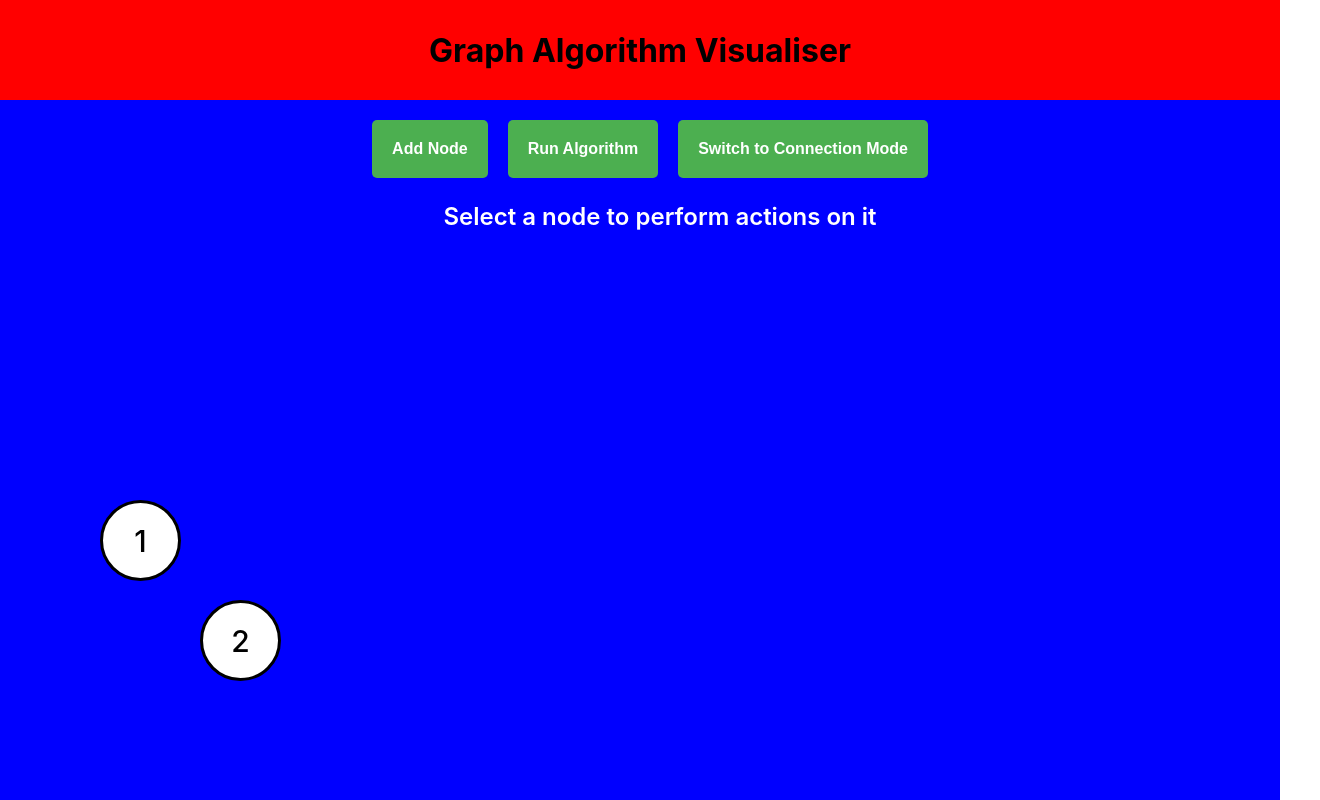
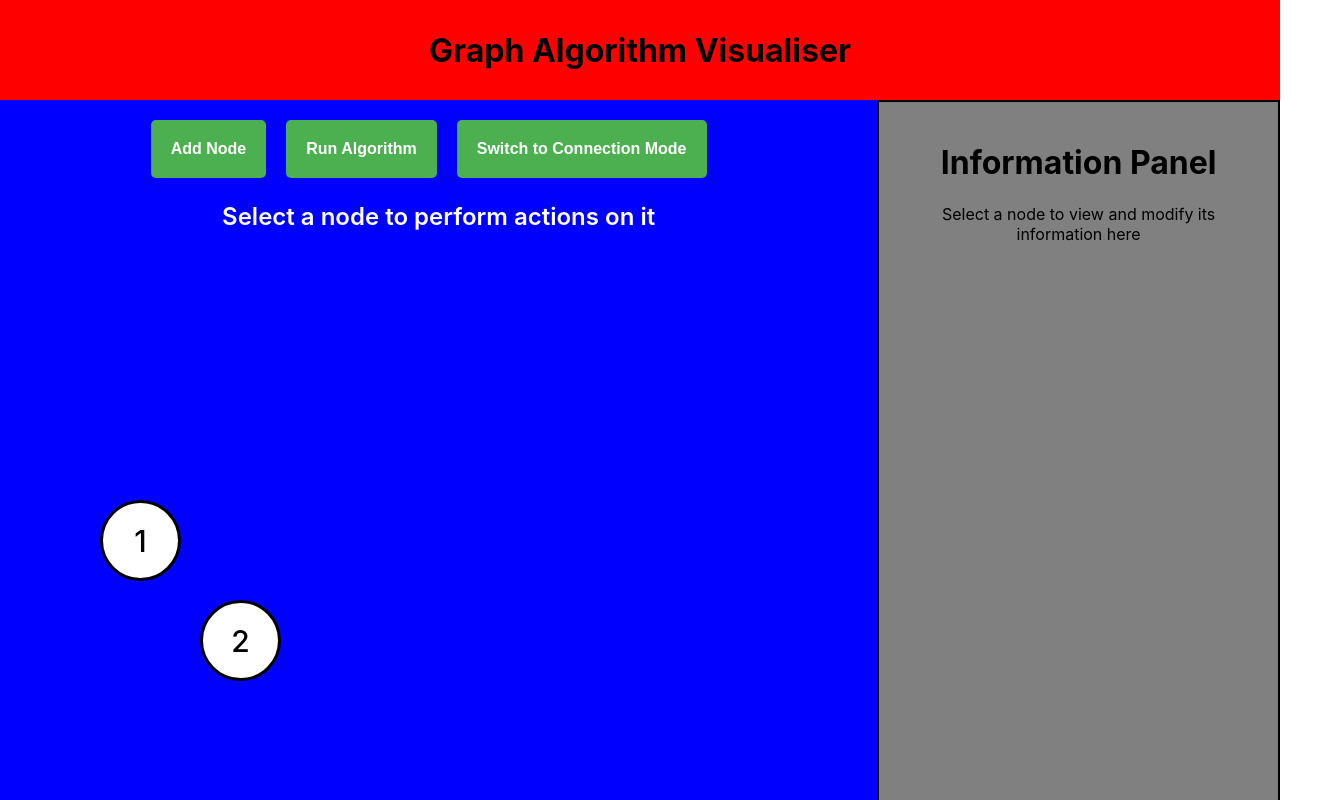
Before and after one commit to Michael-Shep/Graph-Algorithms, a React (Create React App) app in the folder graph-algorithms/: page / in a window 1280 px wide. Shown: the top 800 px of the page, 1320 px wide, since content can reach past the window. Built offline with nearby package versions, Linux system fonts and the light colour scheme.

Commit message:
Added information panel to screen which will display information about the currently selected object

```diff
--- a/graph-algorithms/src/components/App/App.css
+++ b/graph-algorithms/src/components/App/App.css
@@ -16,9 +16,16 @@
 }
 
 #body {
+  width: 100%;
+  height: 100%;
+  display: flex;
+  flex-direction: row;
+}
+
+#graphDisplay {
   padding: 20px;
   height: 100%;
-  width: 100%;
+  width: 70%;
 }
 
 .buttonStyle {
--- a/graph-algorithms/src/components/App/App.tsx
+++ b/graph-algorithms/src/components/App/App.tsx
@@ -1,10 +1,11 @@
-import React, { useState, useEffect, MouseEvent } from 'react';
+import React, { useState, useEffect, MouseEvent, useRef } from 'react';
 import { connect } from 'react-redux';
 import './App.css';
 import Node, { NodeData } from '../Node/Node';
 import Connection, { ConnectionData } from '../Connection/Connection';
 import store, { NodeState } from '../../helpers/ReduxStore';
 import Constants from '../../helpers/Constants';
+import InformationPanel from '../InformationPanel/InformationPanel';
 
 interface AppProps {
   nodes: NodeData[];
@@ -17,6 +18,8 @@ enum InteractionMode {
 }
 
 const App = (props: AppProps) => {
+  const graphDisplay = useRef<HTMLDivElement>(null);
+
   const [interactionMode, setInteractionMode] = useState<InteractionMode>(
     InteractionMode.NODE
   );
@@ -31,11 +34,23 @@ const App = (props: AppProps) => {
 
   useEffect(() => {
     document.addEventListener('mousemove', (mouseEvent) => {
+      const element = graphDisplay.current;
+      if (
+        element !== null &&
+        mouseEvent.pageX - Constants.NODE_SIZE >= element!.clientLeft &&
+        mouseEvent.pageX + Constants.NODE_SIZE <=
+          element!.offsetLeft + element!.clientWidth &&
+        mouseEvent.pageY - Constants.NODE_SIZE >= element!.clientTop &&
+        mouseEvent.pageY + Constants.NODE_SIZE <=
+          element!.offsetTop + element!.clientHeight
+      ) {
+        console.log('Code Working');
         store.dispatch({
           type: 'MOVE-NODE',
           xPosition: mouseEvent.pageX,
           yPosition: mouseEvent.pageY,
         });
+      }
     });
   }, []);
 
@@ -104,7 +119,8 @@ const App = (props: AppProps) => {
       <div id="header">
         <h1>Graph Algorithm Visualiser</h1>
       </div>
-      <div id="body" onClick={clickHandler}>
+      <div id="body">
+        <div id="graphDisplay" onClick={clickHandler} ref={graphDisplay}>
           <button onClick={addButtonHandler} className="buttonStyle">
             Add Node
           </button>
@@ -132,6 +148,8 @@ const App = (props: AppProps) => {
             <Node nodeData={nodeData} key={index} />
           ))}
         </div>
+        <InformationPanel />
+      </div>
     </div>
   );
 };
--- a/graph-algorithms/src/components/Connection/Connection.tsx
+++ b/graph-algorithms/src/components/Connection/Connection.tsx
@@ -1,4 +1,4 @@
-import React, { useEffect } from 'react';
+import React from 'react';
 import { NodeData } from '../Node/Node';
 import './Connection.css';
 import Constants from '../../helpers/Constants';
@@ -13,10 +13,6 @@ interface ConnectionProps {
 }
 
 const Connection = (connectionProps: ConnectionProps) => {
-  useEffect(() => {
-    console.log('Redrawing Connection');
-  });
-
   const getNodeCenterPosition = (position: number): number => {
     return position + Constants.NODE_SIZE / 2;
   };
--- /dev/null
+++ b/graph-algorithms/src/components/InformationPanel/InformationPanel.css
@@ -0,0 +1,7 @@
+#panel {
+  width: 30%;
+  height: 100%;
+  background-color: gray;
+  border: 2px solid black;
+  padding: 20px;
+}
--- /dev/null
+++ b/graph-algorithms/src/components/InformationPanel/InformationPanel.tsx
@@ -0,0 +1,46 @@
+import React from 'react';
+import './InformationPanel.css';
+import { NodeData } from '../Node/Node';
+import { connect } from 'react-redux';
+import store, { NodeState } from '../../helpers/ReduxStore';
+
+interface InformationPanelProps {
+  nodes: NodeData[];
+  selectedNodeIndex: number;
+}
+
+const InformationPanel = (props: InformationPanelProps) => {
+  const getTitleText = () => {
+    if (props.selectedNodeIndex !== -1) {
+      return 'Node ' + props.selectedNodeIndex;
+    } else {
+      return 'Information Panel';
+    }
+  };
+
+  const getBody = () => {
+    if (props.selectedNodeIndex === -1) {
+      return <div> Select a node to view and modify its information here</div>;
+    }
+
+    return (
+      <div>
+        <p>Value: {props.nodes[props.selectedNodeIndex].value}</p>
+      </div>
+    );
+  };
+
+  return (
+    <div id="panel">
+      <h1>{getTitleText()}</h1>
+      {getBody()}
+    </div>
+  );
+};
+
+const mapStateToProps = (state: NodeState) => ({
+  nodes: state.nodes,
+  selectedNodeIndex: state.selectedNodeIndex,
+});
+
+export default connect(mapStateToProps)(InformationPanel);
--- a/graph-algorithms/src/helpers/ReduxStore.tsx
+++ b/graph-algorithms/src/helpers/ReduxStore.tsx
@@ -5,6 +5,7 @@ import Constants from './Constants';
 export interface NodeState {
   nodes: NodeData[];
   connectionIndexes: number[][];
+  selectedNodeIndex: number;
 }
 
 export interface NodeAction {
@@ -16,14 +17,13 @@ export interface NodeAction {
   endNodeIndex?: number;
 }
 
-let currentSelectedNodeIndex: number = -1;
-
 const initialState: NodeState = {
   nodes: [
     { xPosition: 100, yPosition: 500, value: 1, selected: false },
     { xPosition: 200, yPosition: 600, value: 2, selected: false },
   ],
   connectionIndexes: [],
+  selectedNodeIndex: -1,
 };
 
 const handleSelectNode = (state: NodeState, action: NodeAction): NodeState => {
@@ -32,6 +32,7 @@ const handleSelectNode = (state: NodeState, action: NodeAction): NodeState => {
   }
 
   let selectedIndex = -1;
+  let selectedNodeIndex = -1;
   state.nodes.forEach((node, index) => {
     if (
       node.xPosition <= action.xPosition! &&
@@ -40,10 +41,10 @@ const handleSelectNode = (state: NodeState, action: NodeAction): NodeState => {
       node.yPosition + Constants.NODE_SIZE >= action.yPosition!
     ) {
       selectedIndex = index;
-      if (currentSelectedNodeIndex === -1) {
-        currentSelectedNodeIndex = index;
+      if (state.selectedNodeIndex === -1) {
+        selectedNodeIndex = index;
       } else {
-        currentSelectedNodeIndex = -1;
+        selectedNodeIndex = -1;
       }
     }
   });
@@ -59,6 +60,7 @@ const handleSelectNode = (state: NodeState, action: NodeAction): NodeState => {
         ...state.nodes.slice(selectedIndex + 1),
       ],
       connectionIndexes: state.connectionIndexes,
+      selectedNodeIndex: selectedNodeIndex,
     };
   }
 
@@ -76,12 +78,13 @@ const handleAddNode = (state: NodeState): NodeState => {
       },
     ]),
     connectionIndexes: state.connectionIndexes,
+    selectedNodeIndex: state.selectedNodeIndex,
   };
 };
 
 const handleMoveNode = (state: NodeState, action: NodeAction): NodeState => {
   if (
-    currentSelectedNodeIndex === -1 ||
+    state.selectedNodeIndex === -1 ||
     action.xPosition === undefined ||
     action.yPosition === undefined
   ) {
@@ -90,15 +93,16 @@ const handleMoveNode = (state: NodeState, action: NodeAction): NodeState => {
 
   return {
     nodes: [
-      ...state.nodes.slice(0, currentSelectedNodeIndex),
+      ...state.nodes.slice(0, state.selectedNodeIndex),
       {
-        ...state.nodes[currentSelectedNodeIndex],
+        ...state.nodes[state.selectedNodeIndex],
         xPosition: action.xPosition - Constants.NODE_SIZE / 2,
         yPosition: action.yPosition - Constants.NODE_SIZE / 2,
       },
-      ...state.nodes.slice(currentSelectedNodeIndex + 1),
+      ...state.nodes.slice(state.selectedNodeIndex + 1),
     ],
     connectionIndexes: state.connectionIndexes,
+    selectedNodeIndex: state.selectedNodeIndex,
   };
 };
 
@@ -112,12 +116,12 @@ const handleAddConnection = (
   ) {
     return state;
   }
-  console.log('Returning New Connection');
   return {
     nodes: state.nodes,
     connectionIndexes: state.connectionIndexes.concat([
       [action.startNodeIndex!, action.endNodeIndex!],
     ]),
+    selectedNodeIndex: state.selectedNodeIndex,
   };
 };
 
```
Lines whose indentation alone changed are shown as unchanged.
